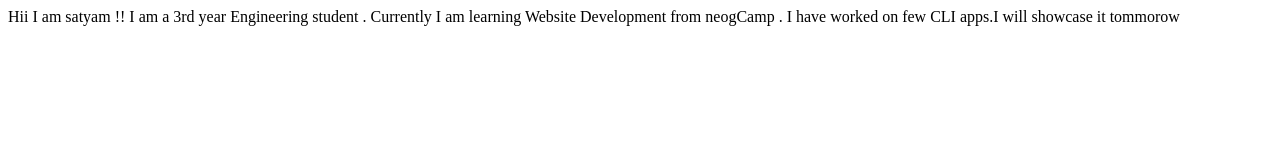
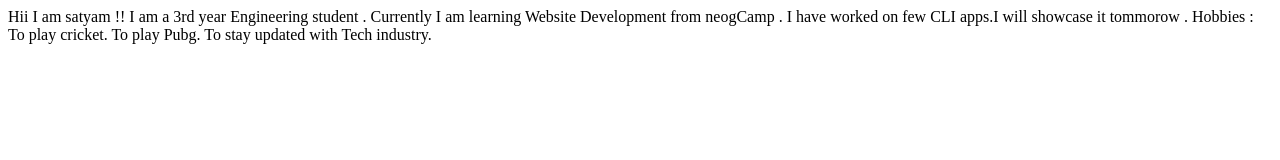
Before and after one commit to SatyamMotwani/student-project-site, a plain HTML site: page index.html in a window 1280 px wide. Drawn offline with Linux system fonts and the light colour scheme.

Commit message:
update hobbies

```diff
--- a/index.html
+++ b/index.html
@@ -10,6 +10,11 @@
     I am a 3rd year Engineering student .
     Currently I am learning Website Development from neogCamp .
 
-    I have worked on few CLI apps.I will showcase it tommorow
+    I have worked on few CLI apps.I will showcase it tommorow .
+
+    Hobbies :
+    To play cricket.
+    To play Pubg.
+    To stay updated with Tech industry.
 </body>
 </html>
```
